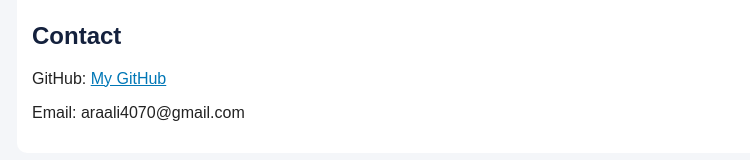
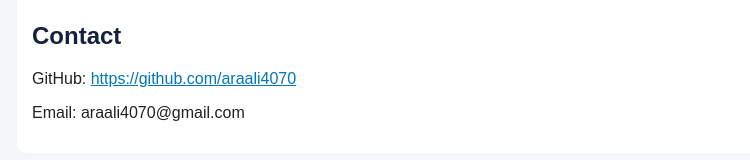
Before and after one commit to araali4070/araali4070.github.io, a plain HTML site: page index.html in a window 1280 px wide. Shown: the part 1345-1505 px from the top of the page, without its empty margins (223-973 px from the left). Drawn offline with Linux system fonts and the light colour scheme.

Commit message:
Fix GitHub link in contact section
Updated GitHub link to point to the correct username.

```diff
--- a/index.html
+++ b/index.html
@@ -176,7 +176,7 @@
 
     <p>
         GitHub:
-        <a href="https://github.com/YOURUSERNAME">My GitHub</a>
+        <a href="https://github.com/YOURUSERNAME">https://github.com/araali4070</a>
     </p>
 
     <p>Email: araali4070@gmail.com</p>
```
